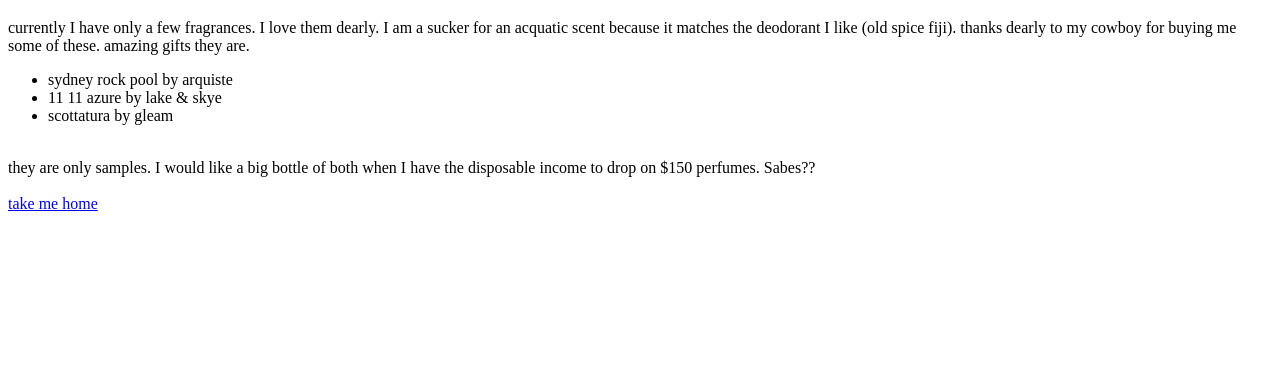
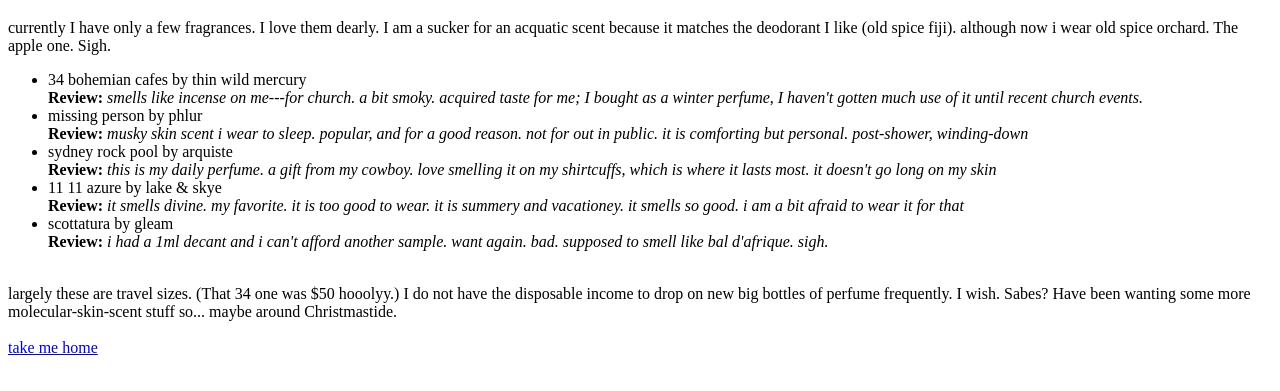
Before and after one commit to pajamaclaws21/pajamaclaws21.github.io, a plain HTML site: page weblog/parfum.html in a window 1280 px wide. Shown: the part 61-452 px from the top of the page. Drawn offline with Linux system fonts and the light colour scheme.

Commit message:
actualizar parfum

```diff
--- a/weblog/parfum.html
+++ b/weblog/parfum.html
@@ -14,16 +14,23 @@ font-family: 'Times New Roman', Times, serif;
 </head>
 <body>
 <h1>parfum</h1><p>
-currently I have only a few fragrances. I love them dearly. I am a sucker for an acquatic scent because it matches the deodorant I like (old spice fiji). thanks dearly to my cowboy for buying me some of these. amazing gifts they are. <br>
+currently I have only a few fragrances. I love them dearly. I am a sucker for an acquatic scent because it matches the deodorant I like (old spice fiji). although now i wear old spice orchard. The apple one. Sigh. <br>
 
 <ul>
+<li>34 bohemian cafes by thin wild mercury</li>
+<b>Review:</b> <em>smells like incense on me---for church. a bit smoky. acquired taste for me; I bought as a winter perfume, I haven't gotten much use of it until recent church events.</em>
+<li>missing person by phlur</li>
+<b>Review:</b> <em>musky skin scent i wear to sleep. popular, and for a good reason. not for out in public. it is comforting but personal. post-shower, winding-down</em>
 <li>sydney rock pool by arquiste</li>
+<b>Review:</b> <em>this is my daily perfume. a gift from my cowboy. love smelling it on my shirtcuffs, which is where it lasts most. it doesn't go long on my skin</em>
 <li>11 11 azure by lake & skye</li>
+<b>Review:</b> <em>it smells divine. my favorite. it is too good to wear. it is summery and vacationey. it smells so good. i am a bit afraid to wear it for that</em>
 <li>scottatura by gleam</li>
+<b>Review:</b> <em>i had a 1ml decant and i can't afford another sample. want again. bad. supposed to smell like bal d'afrique. sigh.</em>
 </ul>
 
 <br>
-they are only samples. I would like a big bottle of both when I have the disposable income to drop on $150 perfumes. Sabes??
+largely these are travel sizes. (That 34 one was $50 hooolyy.) I do not have the disposable income to drop on new big bottles of perfume frequently. I wish. Sabes? Have been wanting some more molecular-skin-scent stuff so... maybe around Christmastide.
 
 <br><br>
 <a href="/">take me home</a>
```
